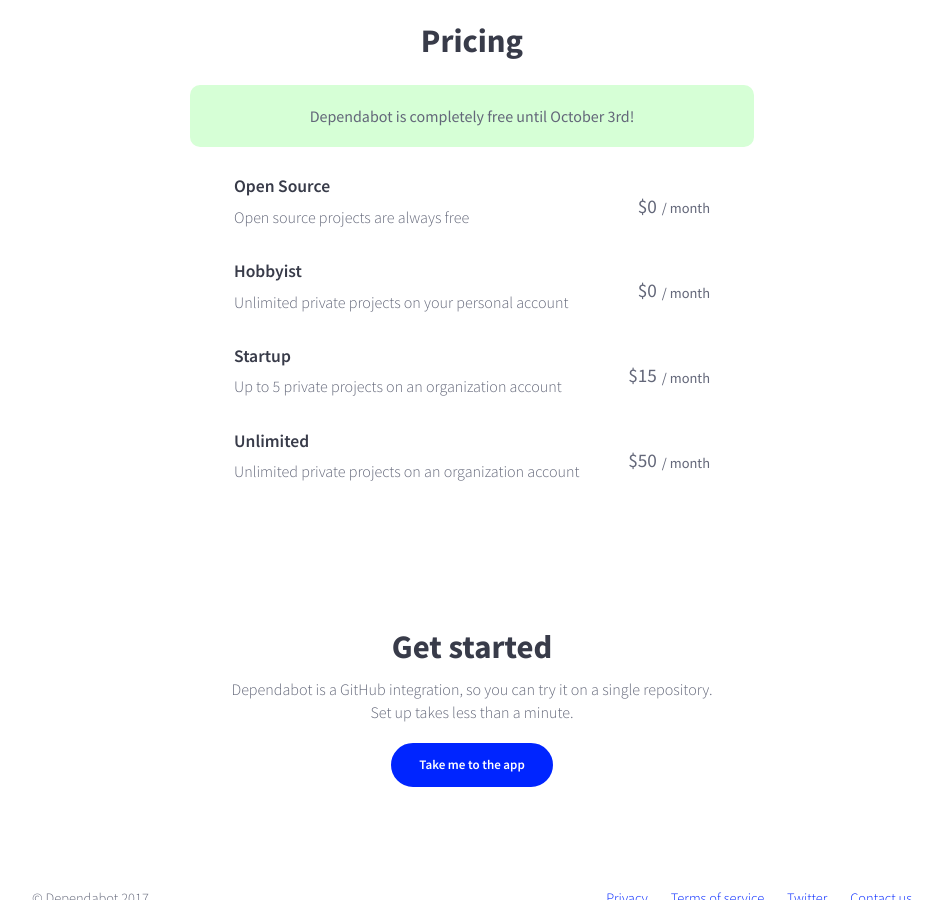
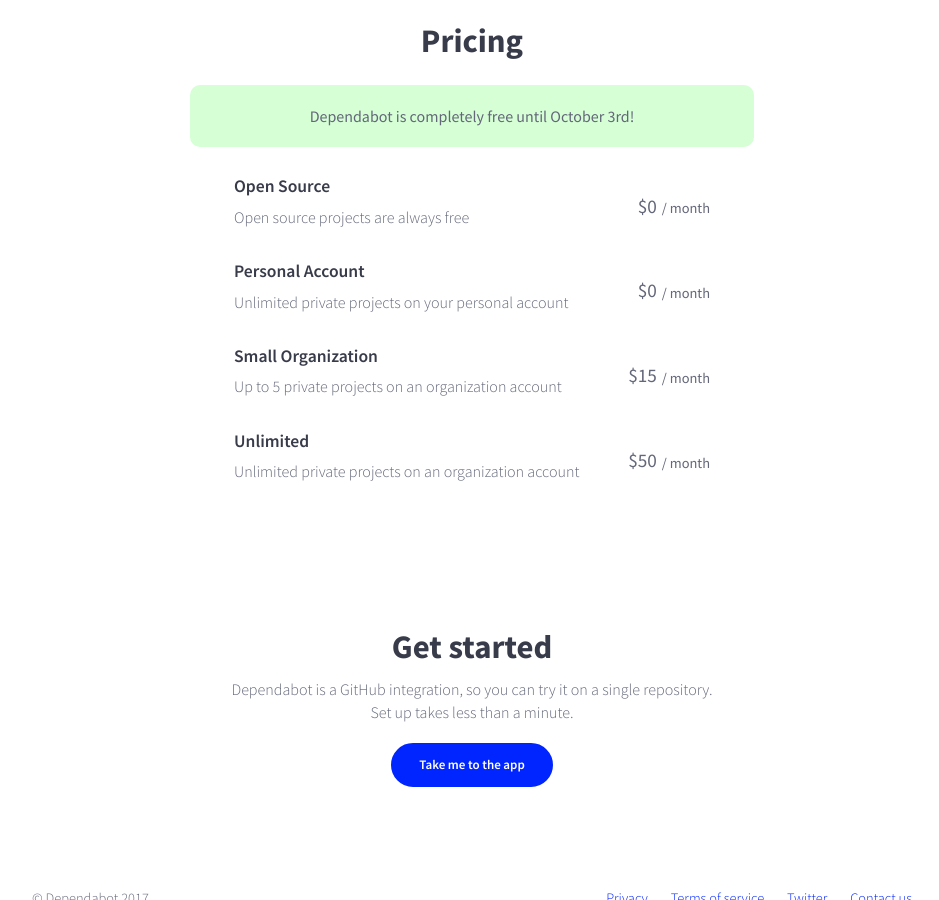
Before and after one commit to desenvolvedorIcotrade/App.bot, a Jekyll site: the page index.html, which Jekyll copies as it is, in a window 1280 px wide and 900 px high, scrolled down 2611 px. Shown: the whole window, without its empty margins (168-1107 px from the left). Built offline with Jekyll 4.4.1, drawn with Linux system fonts in a browser that asks for light colours; nearby versions of some CDN libraries.

Commit message:
Rename pricing plans

```diff
--- a/index.html
+++ b/index.html
@@ -224,14 +224,14 @@
         </div>
         <div class="pricing-box">
           <div class="plan-details">
-            <h3>Hobbyist</h3>
+            <h3>Personal Account</h3>
             <p>Unlimited private projects on your personal account</p>
           </div>
           <div class="price">$0 <span class="month">/ month</span></div>
         </div>
         <div class="pricing-box">
           <div class="plan-details">
-            <h3>Startup</h3>
+            <h3>Small Organization</h3>
             <p>Up to 5 private projects on an organization account</p>
           </div>
           <div class="price">$15 <span class="month">/ month</span></div>
```
